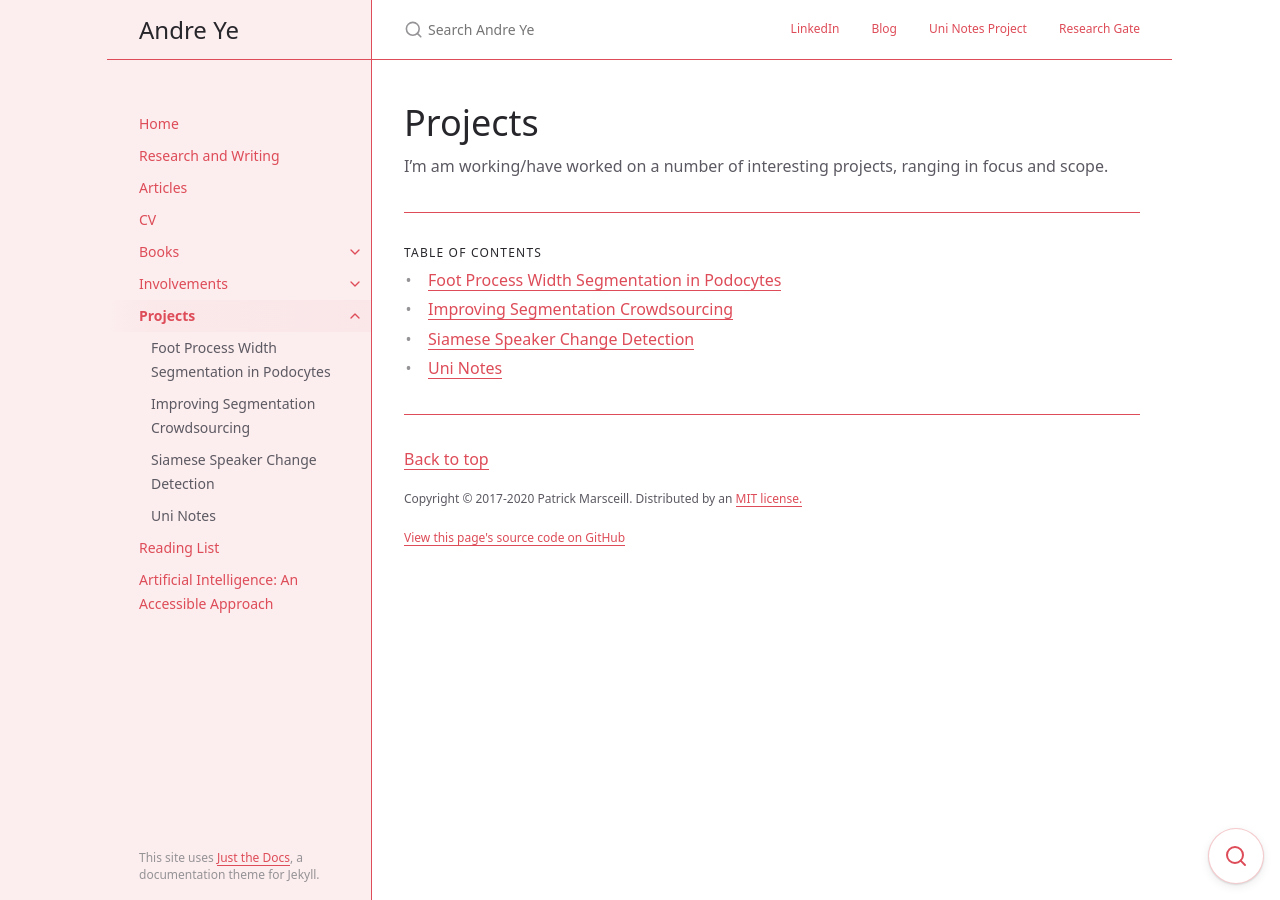
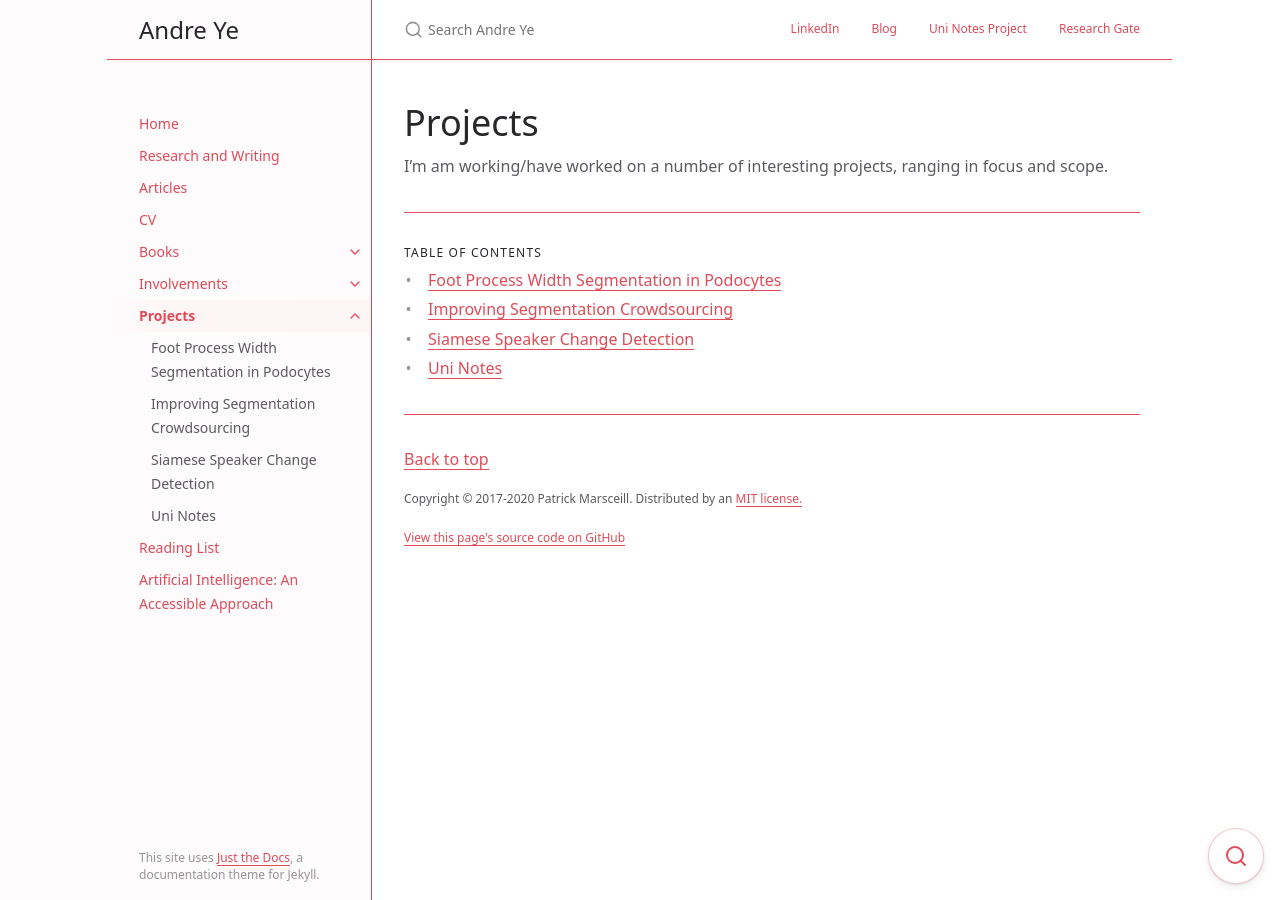
Before and after one commit to andre-ye/andre-ye.github.io-retired, a Jekyll site: the page built from docs/projects/projects.md, in a window 1280 px wide. Built offline with Jekyll 4.4.1, drawn with Linux system fonts in a browser that asks for light colours; nearby versions of some CDN libraries.

Commit message:
Update custom.scss

```diff
--- a/_sass/color_schemes/custom.scss
+++ b/_sass/color_schemes/custom.scss
@@ -1,5 +1,5 @@
 // $body-background-color: $grey-dk-300;
-$sidebar-color: mix(#dd4c58, #FFFFFF, 10%); //$grey-dk-300;
+$sidebar-color: mix(#dd4c58, #FFFFFF, 2%); //$grey-dk-300;
 $border-color: #dd4c58;
 
 // $body-text-color: $grey-lt-300;
```
